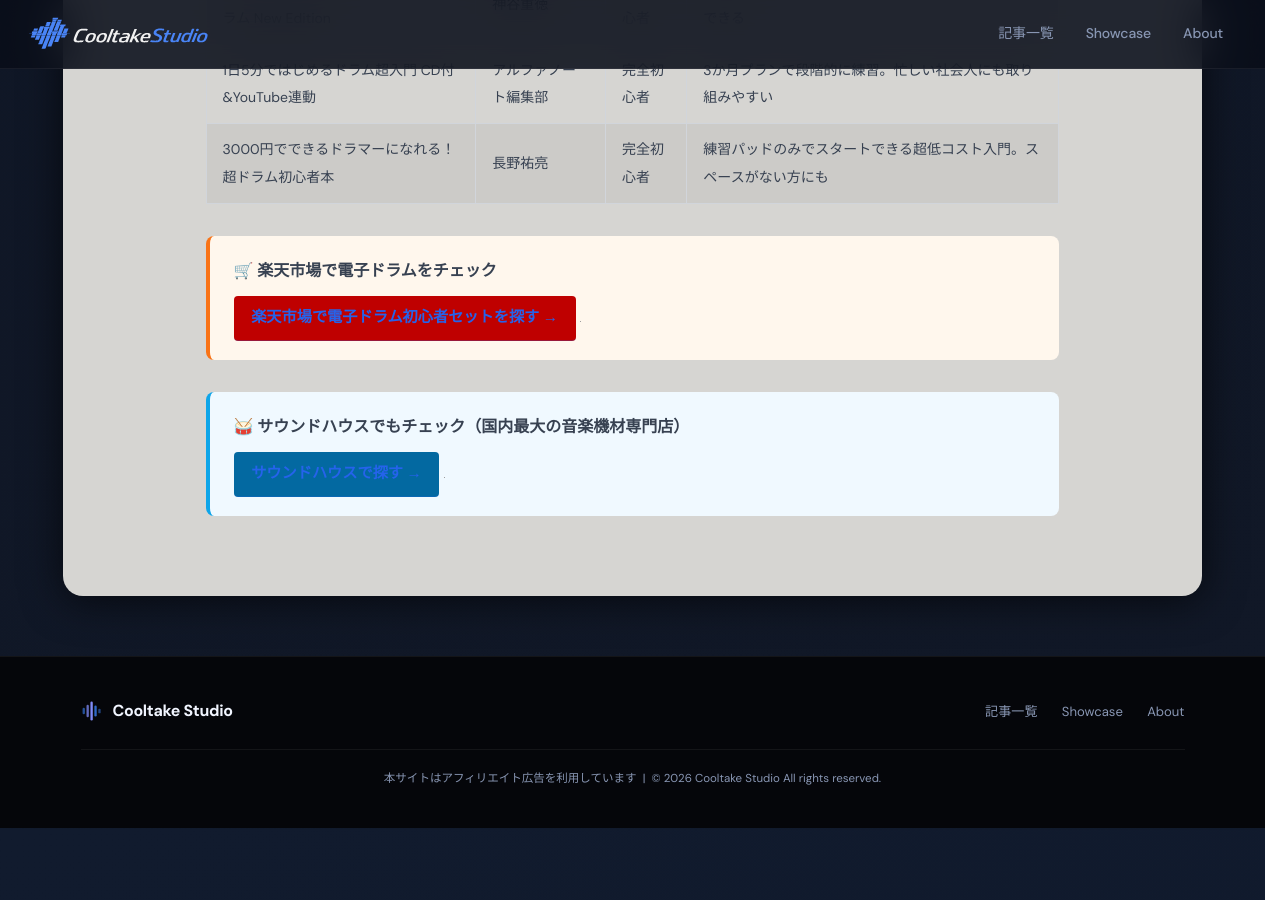
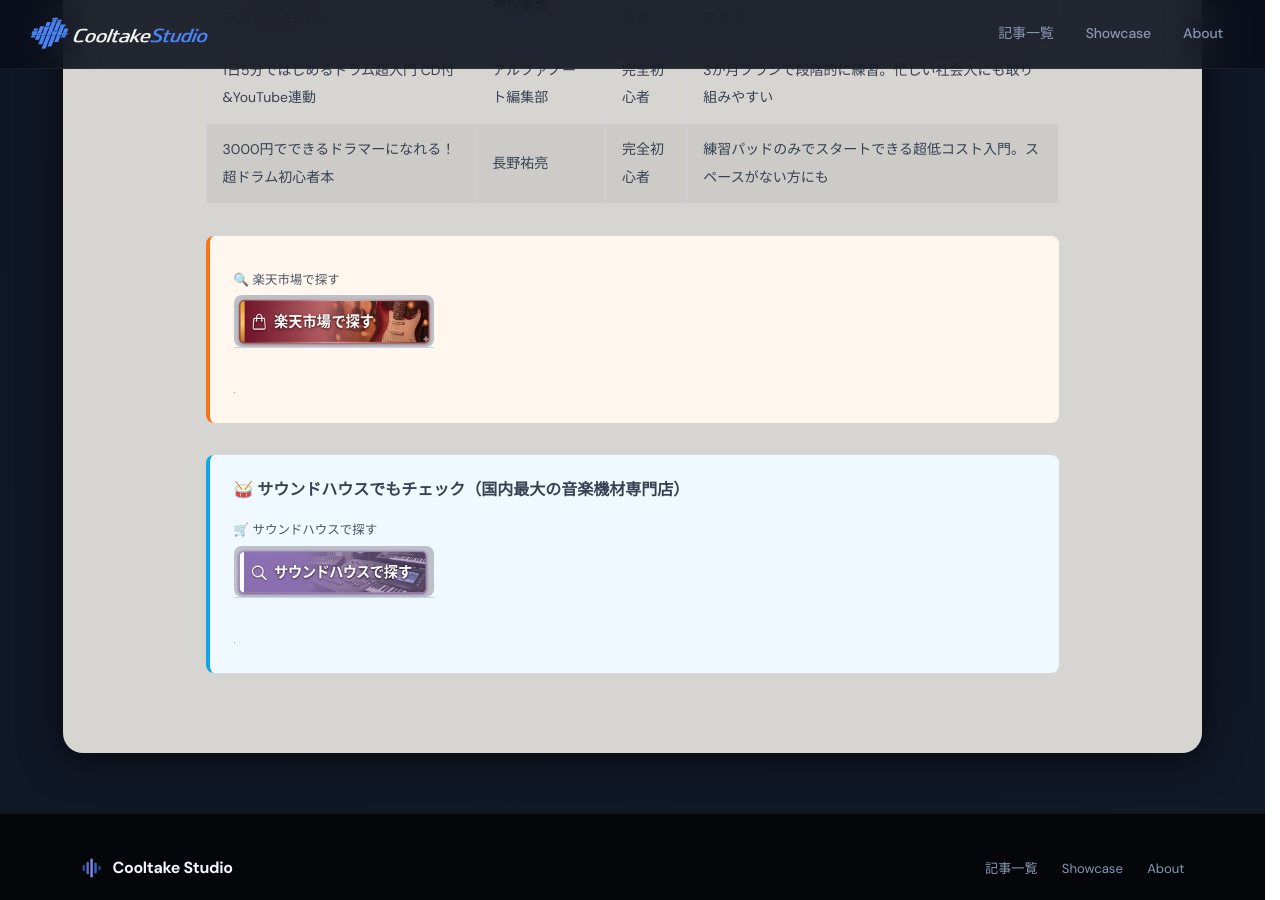
Before and after one commit to cooltake/cooltake-staging, a Jekyll site: the page built from _posts/2026-05-22-drum-guide.md, in a window 1280 px wide and 900 px high, scrolled down 5668 px. Built offline with Jekyll 4.4.1, drawn with Linux system fonts in a browser that asks for light colours; some web fonts are replaced; grey boxes are pictures that could not be loaded.

Commit message:
style: replace old CTA buttons with image buttons in 2026-05-22-drum-guide.md

```diff
--- a/_posts/2026-05-22-drum-guide.md
+++ b/_posts/2026-05-22-drum-guide.md
@@ -130,13 +130,14 @@ image: /assets/images/thumb-drum.png
 <!-- AFFILIATE_PLACEHOLDER: Amazon教則本リンク（もしもアフィリエイト Amazon審査通過後に設置予定 site_id=672391） -->
 
 <div style="margin:2rem 0;padding:1.2rem 1.5rem;background:#fff7ed;border-left:4px solid #f97316;border-radius:8px;">
-<p style="margin:0 0 .6rem;font-weight:bold;font-size:1rem;">&#x1F6D2; 楽天市場で電子ドラムをチェック</p>
-<a href="https://hb.afl.rakuten.co.jp/hgc/0b15ddc7.28c5c9ed.0b15ddc8.5d23dd4d/?pc=https%3A%2F%2Fsearch.rakuten.co.jp%2Fsearch%2Fmall%2F%E9%9B%BB%E5%AD%90%E3%83%89%E3%83%A9%E3%83%A0%2B%E5%88%9D%E5%BF%83%E8%80%85%2B%E3%82%BB%E3%83%83%E3%83%88%2F" rel="nofollow" referrerpolicy="no-referrer-when-downgrade" style="display:inline-block;background:#bf0000;color:#fff;padding:.45rem 1.1rem;border-radius:4px;text-decoration:none;font-weight:bold;font-size:.95rem;">楽天市場で電子ドラム初心者セットを探す →</a>
+<div style="margin:.8rem 0;"><span style="display:block;font-size:.78rem;color:#4b5563;margin-bottom:3px;margin-top:6px;">🔍 楽天市場で探す</span>
+<a href="https://hb.afl.rakuten.co.jp/hgc/0b15ddc7.28c5c9ed.0b15ddc8.5d23dd4d/?pc=https%3A%2F%2Fsearch.rakuten.co.jp%2Fsearch%2Fmall%2F%E9%9B%BB%E5%AD%90%E3%83%89%E3%83%A9%E3%83%A0%2B%E5%88%9D%E5%BF%83%E8%80%85%2B%E3%82%BB%E3%83%83%E3%83%88%2F" rel="nofollow" referrerpolicy="no-referrer-when-downgrade" style="display:inline-block;text-decoration:none;"><img src="/assets/images/btn-rakuten.jpg" alt="楽天市場で探す" width="200" style="height:auto;border-radius:8px;display:block;"></a></div>
 <img src="//i.moshimo.com/af/i/impression?a_id=5565352&amp;p_id=54&amp;pc_id=54&amp;pl_id=616" width="1" height="1" style="border:none;" alt="" loading="lazy">
 </div>
 
 <div style="margin:2rem 0;padding:1.2rem 1.5rem;background:#f0f9ff;border-left:4px solid #0ea5e9;border-radius:8px;">
 <p style="margin:0 0 .6rem;font-weight:bold;font-size:1rem;">&#x1F941; サウンドハウスでもチェック（国内最大の音楽機材専門店）</p>
-<a href="https://h.accesstrade.net/sp/cc?rk=01001xqc00os63&url=https%3A%2F%2Fwww.soundhouse.co.jp%2Fsearch%2Findex%2F%3Fsearch_all%3D%E9%9B%BB%E5%AD%90%E3%83%89%E3%83%A9%E3%83%A0" rel="nofollow" referrerpolicy="no-referrer-when-downgrade" style="display:inline-block;background:#0369a1;color:#fff;padding:.45rem 1.1rem;border-radius:4px;text-decoration:none;font-weight:bold;font-size:.95rem;">サウンドハウスで探す →</a>
+<div style="margin:.8rem 0;"><span style="display:block;font-size:.78rem;color:#4b5563;margin-bottom:3px;margin-top:6px;">🛒 サウンドハウスで探す</span>
+<a href="https://h.accesstrade.net/sp/cc?rk=01001xqc00os63&url=https%3A%2F%2Fwww.soundhouse.co.jp%2Fsearch%2Findex%2F%3Fsearch_all%3D%E9%9B%BB%E5%AD%90%E3%83%89%E3%83%A9%E3%83%A0" rel="nofollow" referrerpolicy="no-referrer-when-downgrade" style="display:inline-block;text-decoration:none;"><img src="/assets/images/btn-soundhouse.jpg" alt="サウンドハウスで探す" width="200" style="height:auto;border-radius:8px;display:block;"></a></div>
 <img src="https://h.accesstrade.net/sp/rr?rk=01001xqc00os63" width="1" height="1" border="0" alt="" loading="lazy">
 </div>
```
